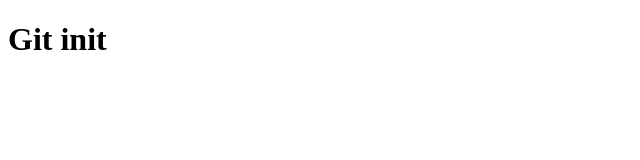
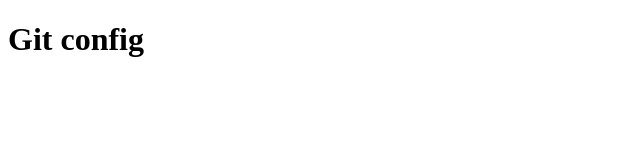
Before and after one commit to RobbiIlham81/Rangkuman-git, a plain HTML site: page index.html in a window 1280 px wide. Shown: the whole page, without its empty margins (0-640 px from the left). Drawn offline with Linux system fonts and the light colour scheme.

Commit message:
Git config

```diff
--- a/index.html
+++ b/index.html
@@ -6,6 +6,6 @@
     <title>Belajar Git</title>
   </head>
   <body>
-    <h1>Git init</h1>
+    <h1>Git config</h1>
   </body>
 </html>
```
